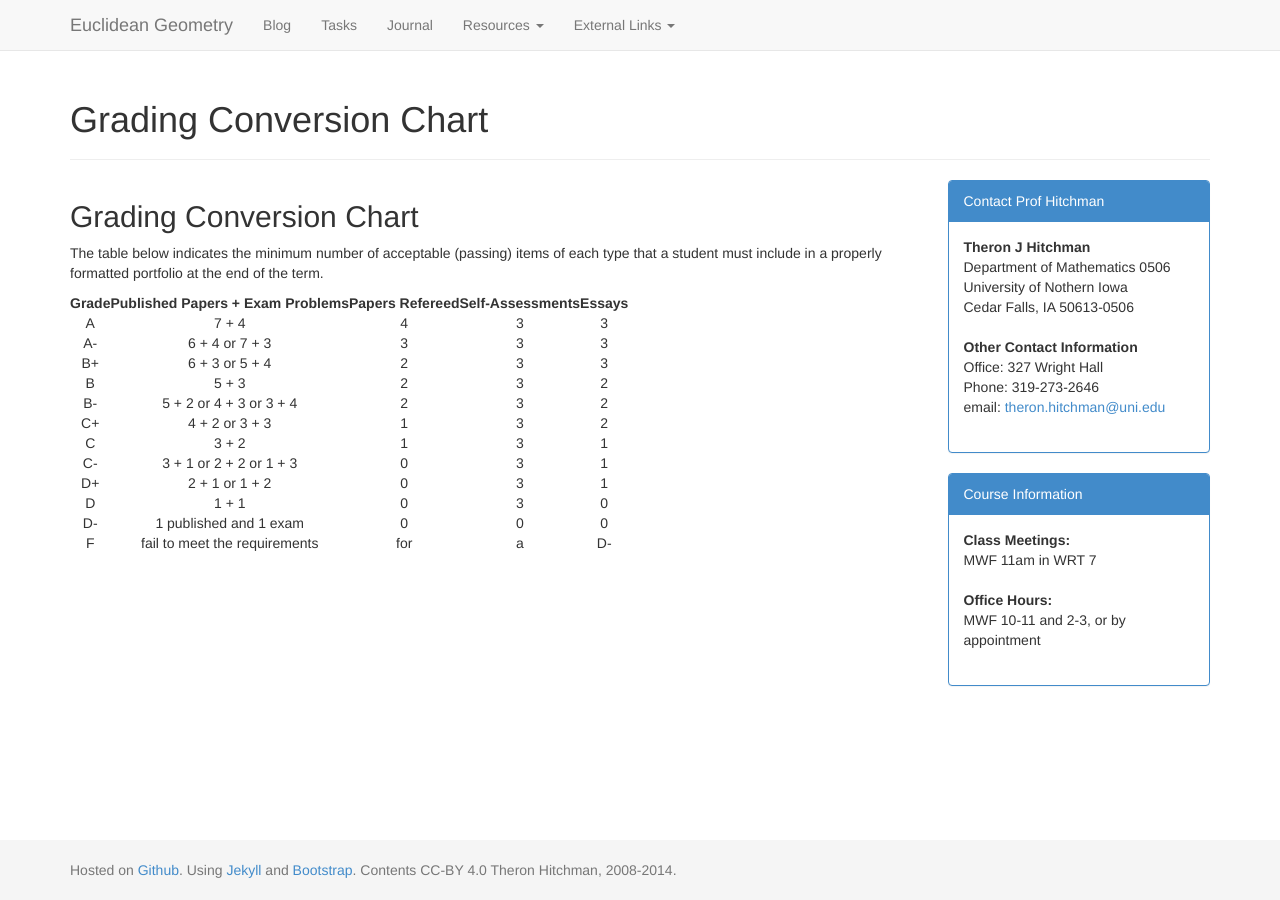
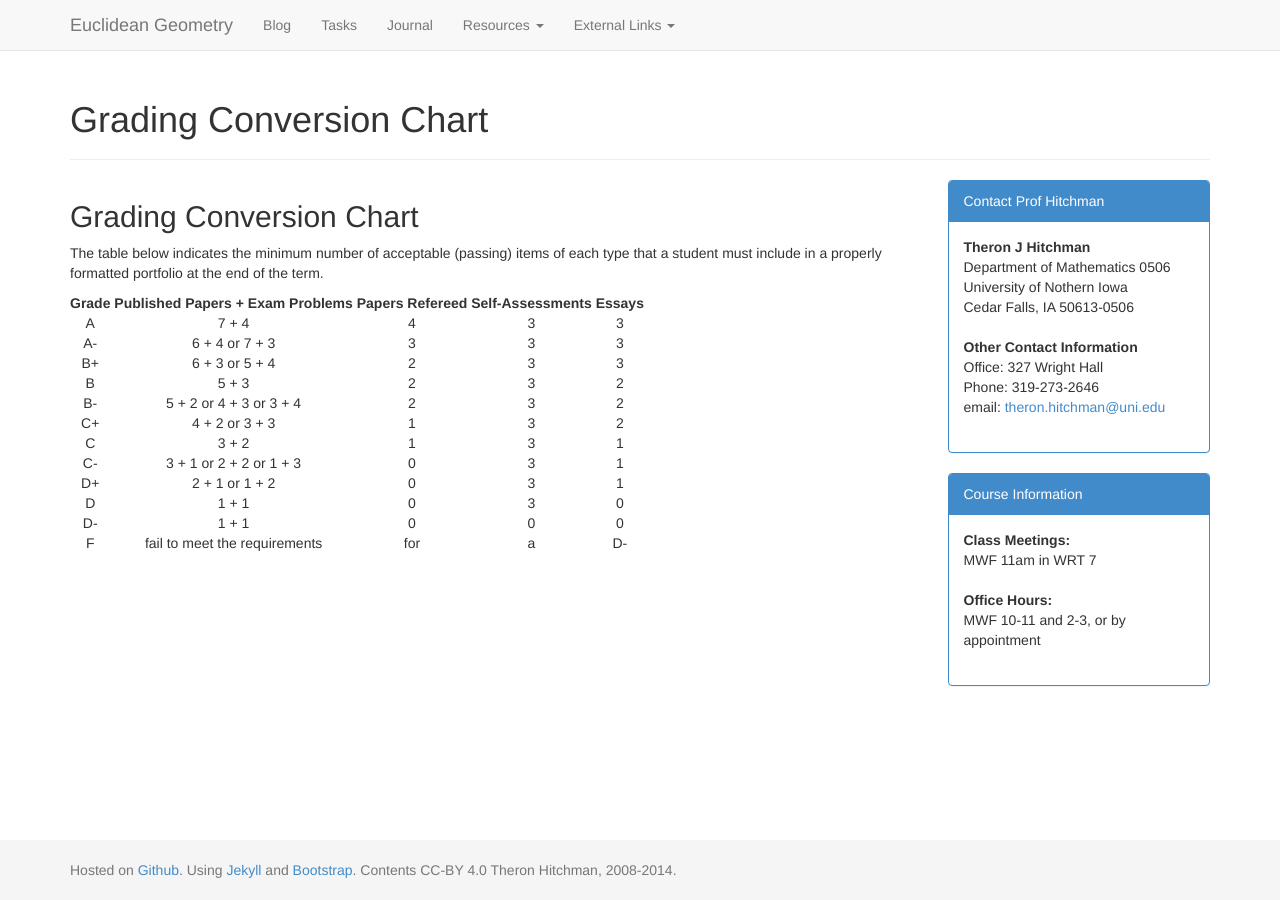
Before and after one commit to theronhitchman/euclidean-geometry, a Jekyll site: the page built from specs-grading/grades.md, in a window 1280 px wide. Built offline with Jekyll 4.4.1, drawn with Linux system fonts in a browser that asks for light colours; nearby versions of some CDN libraries.

Commit message:
update table on grades.md to include spacer columns

```diff
--- a/specs-grading/grades.md
+++ b/specs-grading/grades.md
@@ -9,17 +9,17 @@
 type that a student must include in a properly formatted portfolio at the end of
 the term.
 
-| Grade | Published Papers + Exam Problems | Papers Refereed | Self-Assessments | Essays |
-|:-----:|:--------------------------------:|:---------------:|:----------------:|:------:|
-|   A   |               7 + 4              |        4        |         3        |    3   |
-|   A-  |          6 + 4 or 7 + 3          |        3        |         3        |    3   |
-|   B+  |          6 + 3 or 5 + 4          |        2        |         3        |    3   |
-|   B   |               5 + 3              |        2        |         3        |    2   |
-|   B-  |      5 + 2 or 4 + 3 or 3 + 4     |        2        |         3        |    2   |
-|   C+  |          4 + 2 or 3 + 3          |        1        |         3        |    2   |
-|   C   |               3 + 2              |        1        |         3        |    1   |
-|   C-  |      3 + 1 or 2 + 2 or 1 + 3     |        0        |         3        |    1   |
-|   D+  |          2 + 1 or 1 + 2          |        0        |         3        |    1   |
-|   D   |               1 + 1              |        0        |         3        |    0   |
-|   D-  |      1 published and 1 exam      |        0        |         0        |    0   |
-|   F   |   fail to meet the requirements  |       for       |         a        |   D-   |
+| Grade |   | Published Papers + Exam Problems |   | Papers Refereed |   | Self-Assessments |   | Essays |
+|:-----:|---|:--------------------------------:|---|:---------------:|---|:----------------:|---|:------:|
+|   A   |   |               7 + 4              |   |        4        |   |         3        |   |    3   |
+|   A-  |   |          6 + 4 or 7 + 3          |   |        3        |   |         3        |   |    3   |
+|   B+  |   |          6 + 3 or 5 + 4          |   |        2        |   |         3        |   |    3   |
+|   B   |   |               5 + 3              |   |        2        |   |         3        |   |    2   |
+|   B-  |   |      5 + 2 or 4 + 3 or 3 + 4     |   |        2        |   |         3        |   |    2   |
+|   C+  |   |          4 + 2 or 3 + 3          |   |        1        |   |         3        |   |    2   |
+|   C   |   |               3 + 2              |   |        1        |   |         3        |   |    1   |
+|   C-  |   |      3 + 1 or 2 + 2 or 1 + 3     |   |        0        |   |         3        |   |    1   |
+|   D+  |   |          2 + 1 or 1 + 2          |   |        0        |   |         3        |   |    1   |
+|   D   |   |               1 + 1              |   |        0        |   |         3        |   |    0   |
+|   D-  |   |               1 + 1              |   |        0        |   |         0        |   |    0   |
+|   F   |   |   fail to meet the requirements  |   |       for       |   |         a        |   |   D-   |
```
